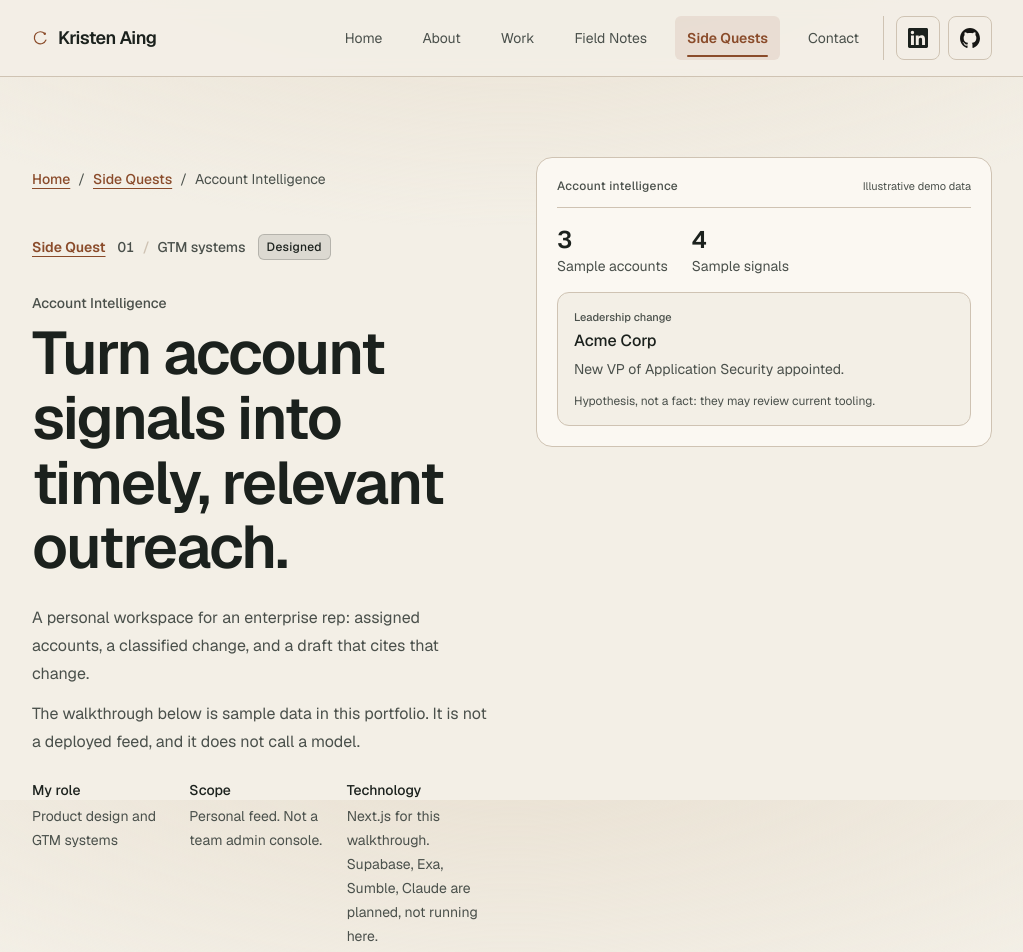
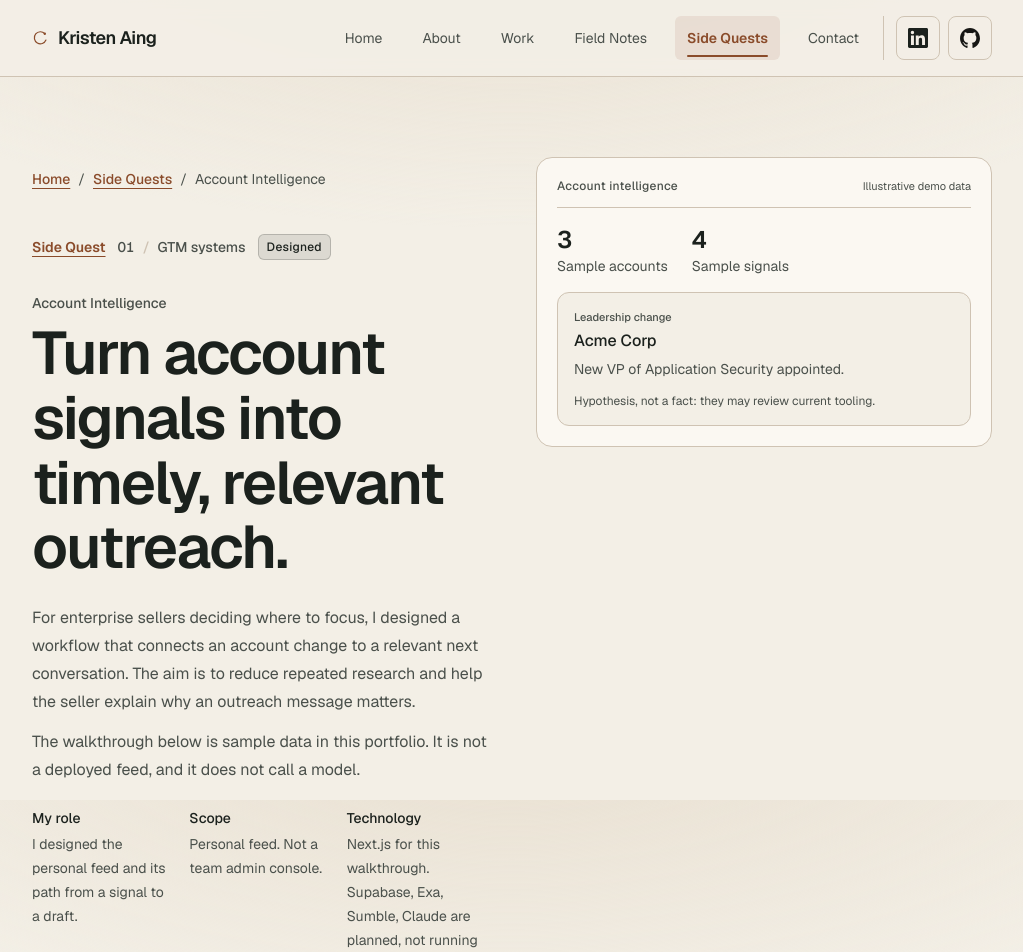
Before and after one commit to heyfunwhoa/byjoyaing-portfolio, a Next.js app: page /work/account-intelligence in a window 1280 px wide. Shown: the top 952 px of the page, without its empty margins (128-1151 px from the left). Built offline with nearby package versions, Linux system fonts and the light colour scheme.

Commit message:
content: clarify flagship project audiences and purpose

```diff
--- a/components/account-intelligence-case.tsx
+++ b/components/account-intelligence-case.tsx
@@ -134,7 +134,7 @@ export function AccountIntelligenceCase() {
           </div>
           <div className="max-w-xl space-y-3 text-base leading-7 text-muted">
             <p>
-              A personal workspace for an enterprise rep: assigned accounts, a classified change, and a draft that cites that change.
+              For enterprise sellers deciding where to focus, I designed a workflow that connects an account change to a relevant next conversation. The aim is to reduce repeated research and help the seller explain why an outreach message matters.
             </p>
             <p>
               The walkthrough below is sample data in this portfolio. It is not a deployed feed, and it does not call a model.
@@ -143,7 +143,7 @@ export function AccountIntelligenceCase() {
           <dl className="grid gap-4 text-sm sm:grid-cols-3">
             <div>
               <dt className="font-medium text-foreground">My role</dt>
-              <dd className="mt-1 leading-6 text-muted">Product design and GTM systems</dd>
+              <dd className="mt-1 leading-6 text-muted">I designed the personal feed and its path from a signal to a draft.</dd>
             </div>
             <div>
               <dt className="font-medium text-foreground">Scope</dt>
```
